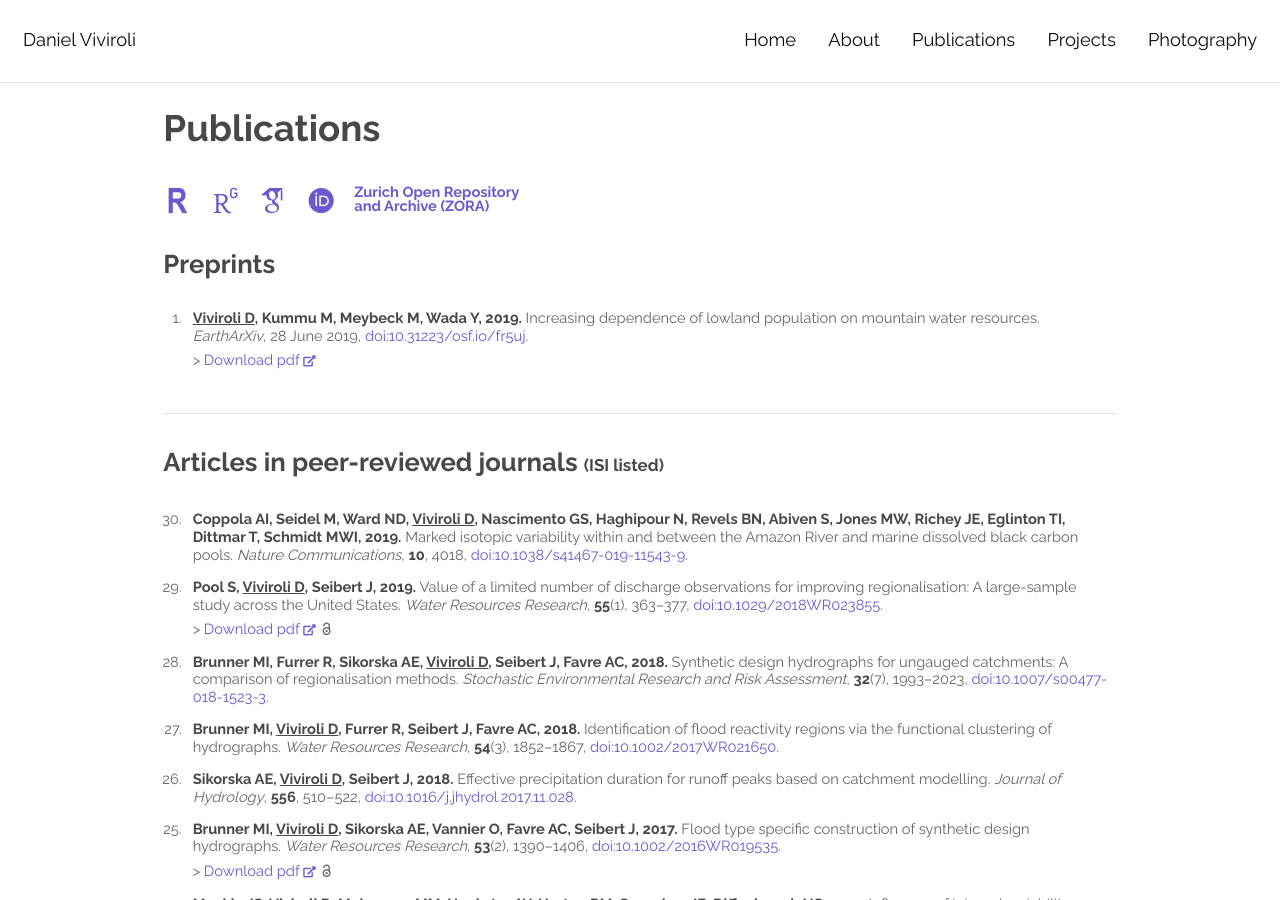
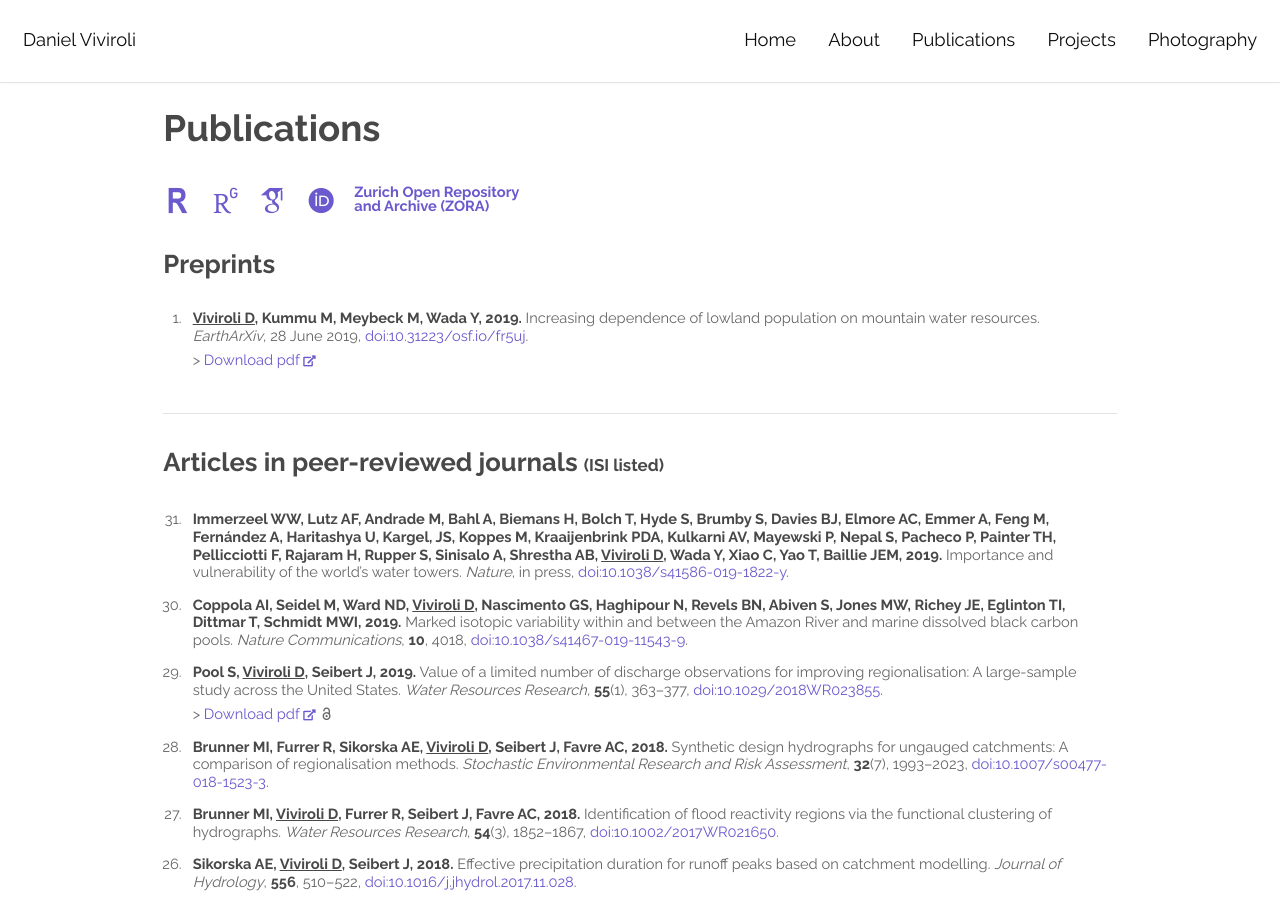
Before and after one commit to katarenamatos/katarenamatos.github.io, a Jekyll site: the page built from publications.html, in a window 1280 px wide and 900 px high. Built offline with Jekyll 4.4.1, drawn with Linux system fonts in a browser that asks for light colours; some web fonts are replaced.

Commit message:
update paper

```diff
--- a/_data/publications_papers-peer-reviewed.yml
+++ b/_data/publications_papers-peer-reviewed.yml
@@ -1,3 +1,10 @@
+- authors: Immerzeel WW, Lutz AF, Andrade M, Bahl A, Biemans H, Bolch T, Hyde S, Brumby S, Davies BJ, Elmore AC, Emmer A, Feng M, Fernández A, Haritashya U, Kargel, JS, Koppes M, Kraaijenbrink PDA, Kulkarni AV, Mayewski P, Nepal S, Pacheco P, Painter TH, Pellicciotti F, Rajaram H, Rupper S, Sinisalo A, Shrestha AB, Viviroli D, Wada Y, Xiao C, Yao T, Baillie JEM
+  year: 2019
+  title: "Importance and vulnerability of the world’s water towers"
+  journal: Nature
+  volume: in press
+  doi: 10.1038/s41586-019-1822-y
+
 - authors: Coppola AI, Seidel M, Ward ND, Viviroli D, Nascimento GS, Haghipour N, Revels BN, Abiven S, Jones MW, Richey JE, Eglinton TI, Dittmar T, Schmidt MWI
   year: 2019
   title: "Marked isotopic variability within and between the Amazon River and marine dissolved black carbon pools"
```
